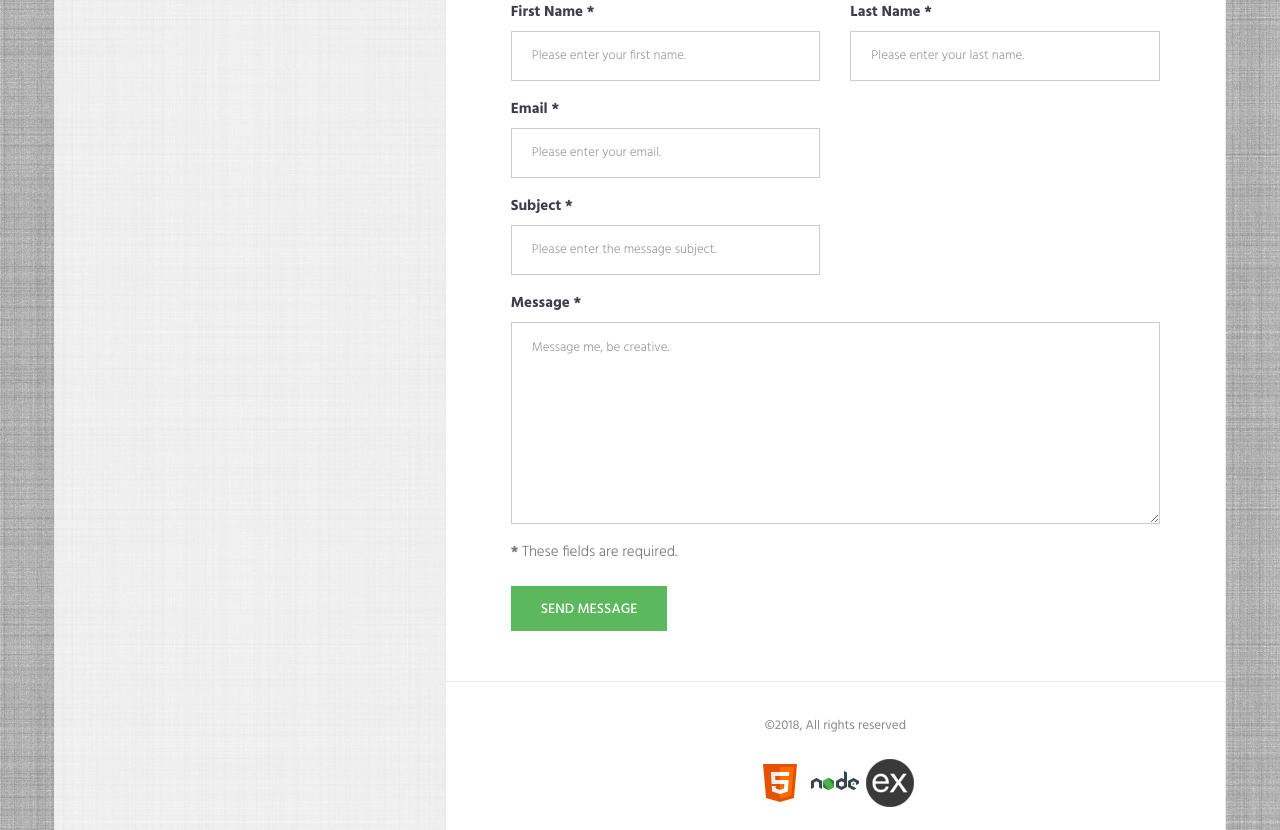
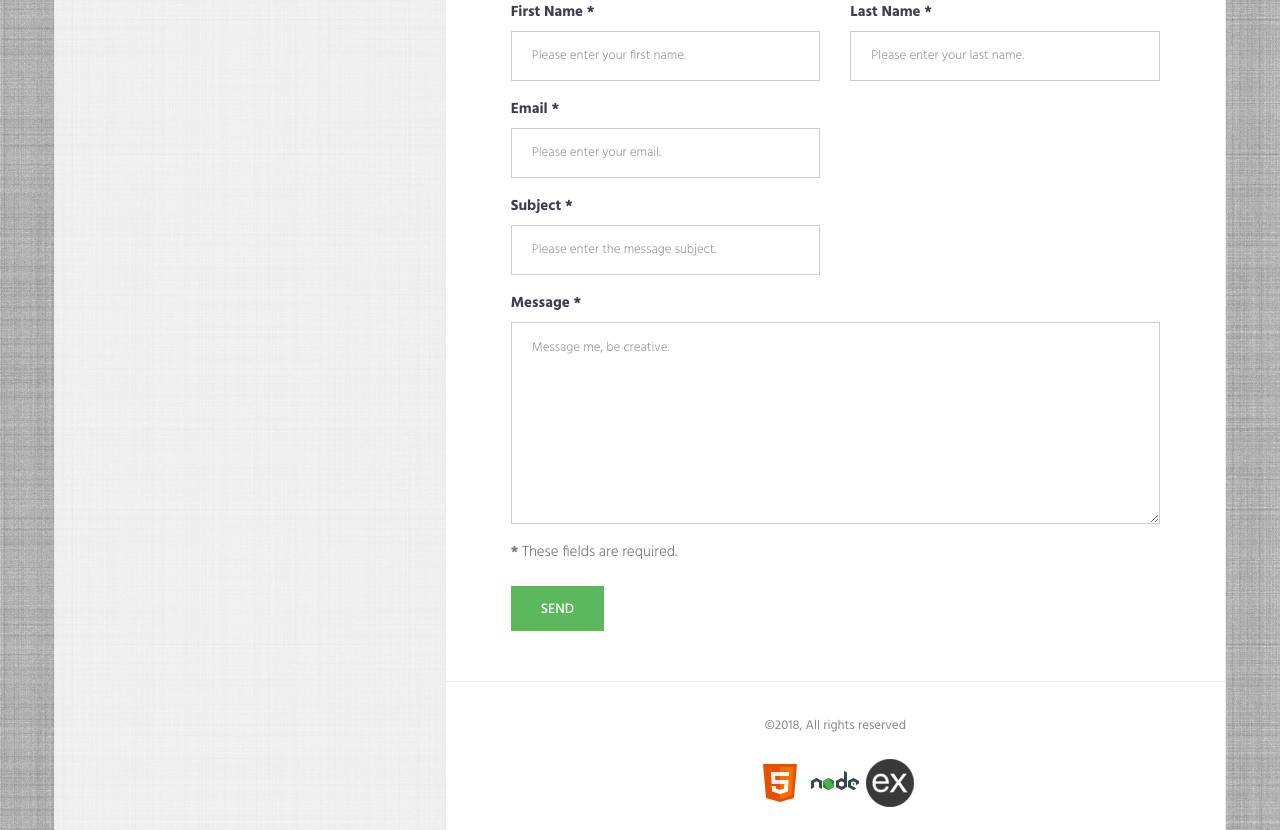
Before and after one commit to AndreGuerra123/cv, a PHP site: page /index.html in a window 1280 px wide. Shown: the part 4078-4908 px from the top of the page. Run offline with PHP 8.4, Linux system fonts and the light colour scheme; some libraries are stand-ins or nearby versions.

Commit message:
failed test

```diff
--- a/index.html
+++ b/index.html
@@ -490,7 +490,7 @@
                                                     </p>
                                                 </div>
                                                 <div class="col-md-12">
-                                                    <input type="submit" class="btn btn-success btn-send" value="Send message">
+                                                    <input type="submit" class="btn btn-success btn-send" value="Send">
                                                 </div>
                                             </div>
                                         </div>
--- a/php/contact_me.php
+++ b/php/contact_me.php
@@ -61,5 +61,3 @@ catch (Exception $e)
 {
     $responseArray = array('type' => 'danger', 'message' => $errorMessage.);
 }
-
-?>
```
